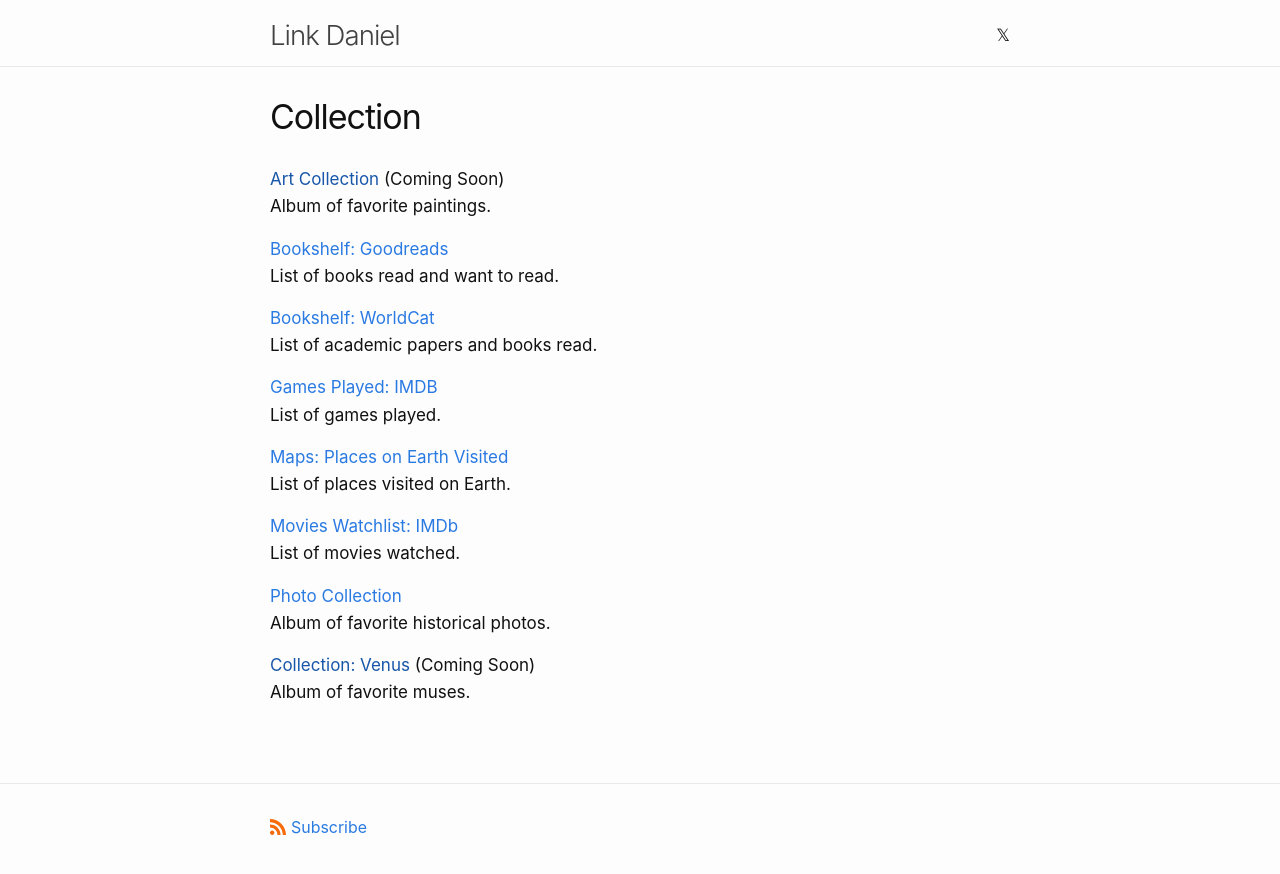
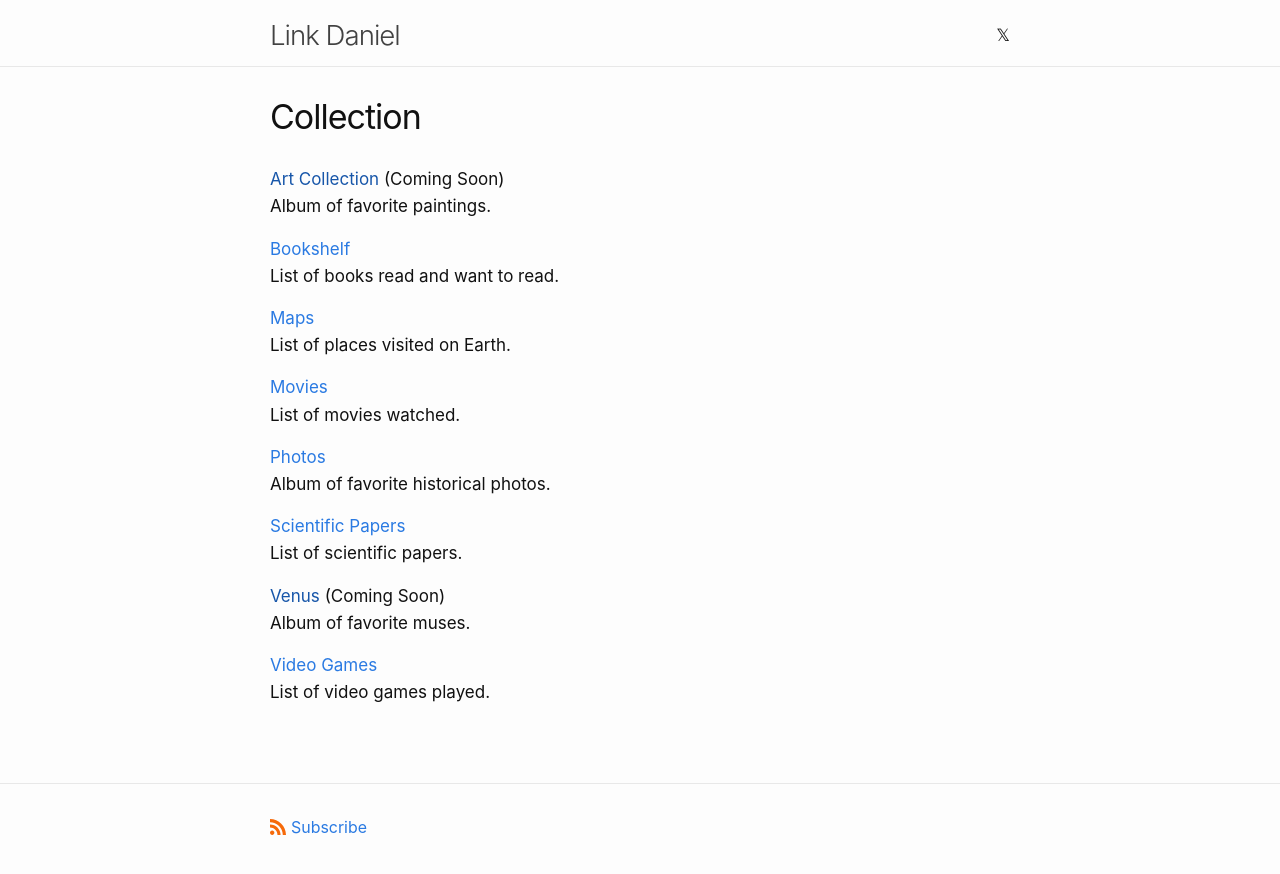
Before and after one commit to link-daniel/link.github.io, a Jekyll site: the page built from collection.md, in a window 1280 px wide. Shown: the top 874 px of the page. Built offline with Jekyll 4.4.1, drawn with Linux system fonts in a browser that asks for light colours.

Commit message:
Update collection.md

```diff
--- a/collection.md
+++ b/collection.md
@@ -8,30 +8,30 @@ permalink: /collection/
 <br>
 Album of favorite paintings.
 
-<a href="https://www.goodreads.com/review/list/95737422?shelf=read&sort=date_added">Bookshelf: Goodreads</a>
+<a href="https://www.goodreads.com/review/list/95737422?shelf=read&sort=date_added">Bookshelf</a>
 <br>
 List of books read and want to read.
 
-<a href="https://search.worldcat.org/lists/e5a60fd2-2a1c-4955-ad18-7e11acc51338">Bookshelf: WorldCat</a>
-<br>
-List of academic papers and books read.
-
-<a href="https://www.imdb.com/list/ls567765043">Games Played: IMDB</a>
-<br>
-List of games played.
-
-[Maps: Places on Earth Visited](/maps)
+[Maps](/maps)
 <br>
 List of places visited on Earth.
 
-<a href="https://www.imdb.com/user/ur85826373/watchlist?sort=date_added%2Cdesc&view=detail">Movies Watchlist: IMDb</a>
+<a href="https://www.imdb.com/user/ur85826373/watchlist?sort=date_added%2Cdesc&view=detail">Movies</a>
 <br>
 List of movies watched.
 
-<a href="https://photos.app.goo.gl/Yk3KEZGj9Dd2FnDe9">Photo Collection</a>
+<a href="https://photos.app.goo.gl/Yk3KEZGj9Dd2FnDe9">Photos</a>
 <br>
 Album of favorite historical photos.
 
-<a href="">Collection: Venus</a> (Coming Soon)
+<a href="https://search.worldcat.org/lists/e5a60fd2-2a1c-4955-ad18-7e11acc51338">Scientific Papers</a>
+<br>
+List of scientific papers.
+
+<a href="">Venus</a> (Coming Soon)
 <br>
 Album of favorite muses.
+
+<a href="https://www.imdb.com/list/ls567765043">Video Games</a>
+<br>
+List of video games played.
```
